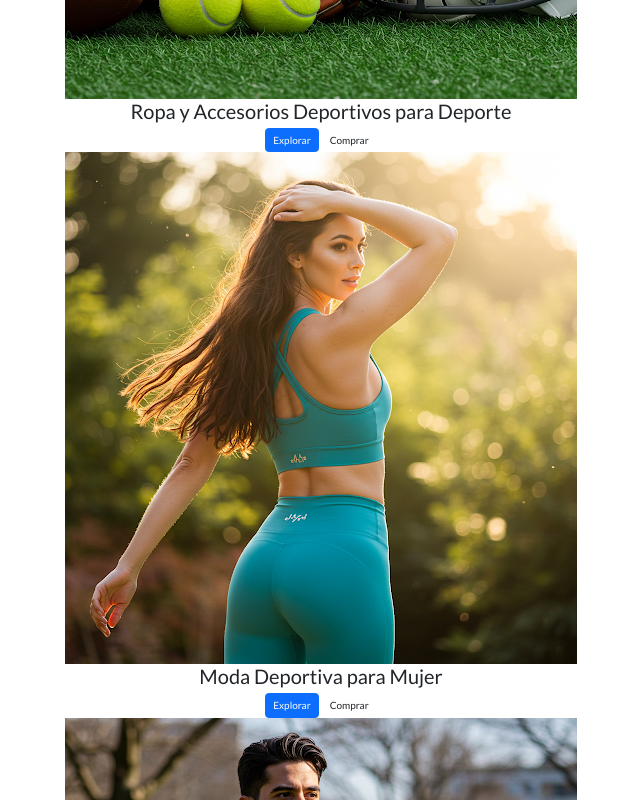
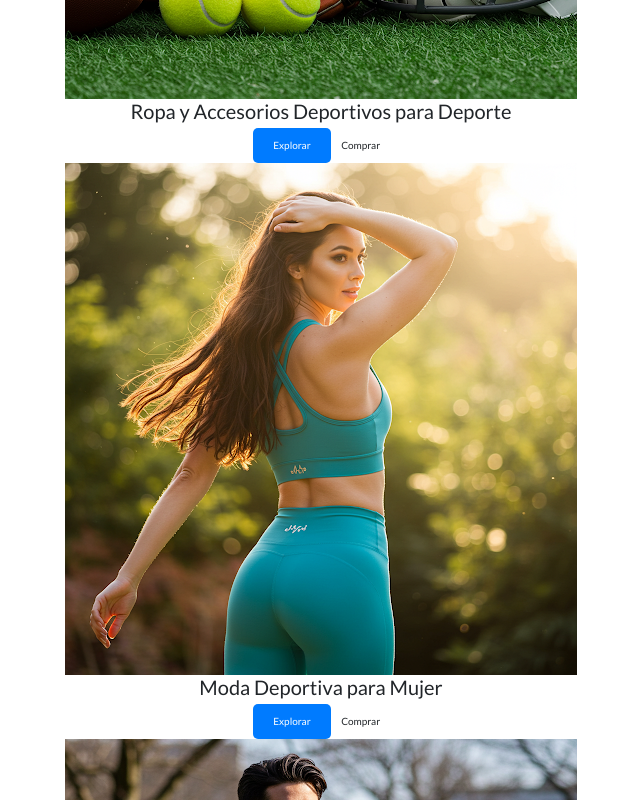
Before and after one commit to freddmor324/tienda-deportiva, a plain HTML site: page index.html in a window 1280 px wide. Shown: the part 880-1680 px from the top of the page, without its empty margins (319-959 px from the left). Drawn offline with nearby package versions, Linux system fonts and the light colour scheme; files that its build step writes are made by us from their sources.

```diff
--- a/scss/_base.scss
+++ b/scss/_base.scss
@@ -5,14 +5,15 @@
   font-size: 10px;
 }
 
-// Updated color palette for a friendlier look
-$primary-color: #4CAF50; // Green for primary buttons
-$secondary-color: #FFC107; // Yellow for secondary buttons
-$tertiary-color: #03A9F4; // Blue for tertiary buttons
-$hover-primary: #45A049; // Darker green for hover effect
-$hover-secondary: #FFB300; // Darker yellow for hover effect
-$hover-tertiary: #0288D1; // Darker blue for hover effect
-$text-color: #FFFFFF; // White text for contrast
-$background-color: #F5F5F5; // Light gray for background
+.btn-primary {
+  background-color: #007bff;
+  border: none;
+  color: white;
+  padding: 10px 20px;
+  text-decoration: none;
+  border-radius: 5px;
+}
 
-// Removed all button styles except for hombre, mujer, and deporte
+.btn-primary:hover {
+  background-color: #0056b3;
+}
```
